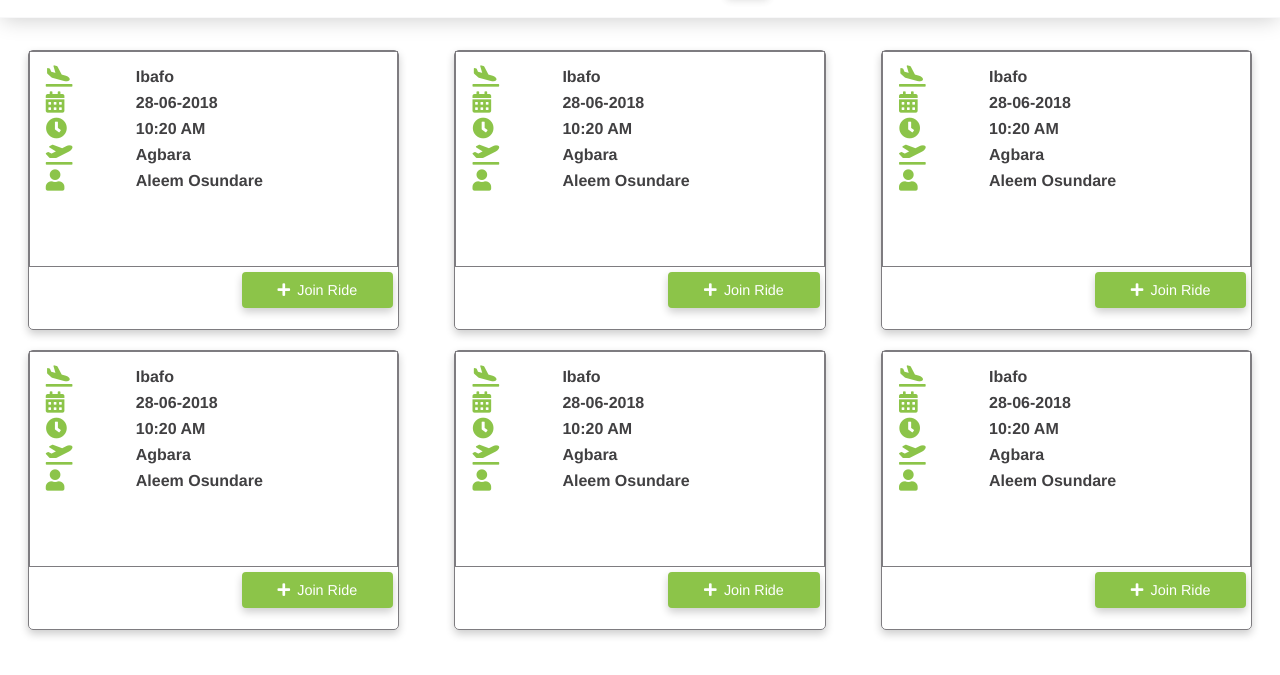
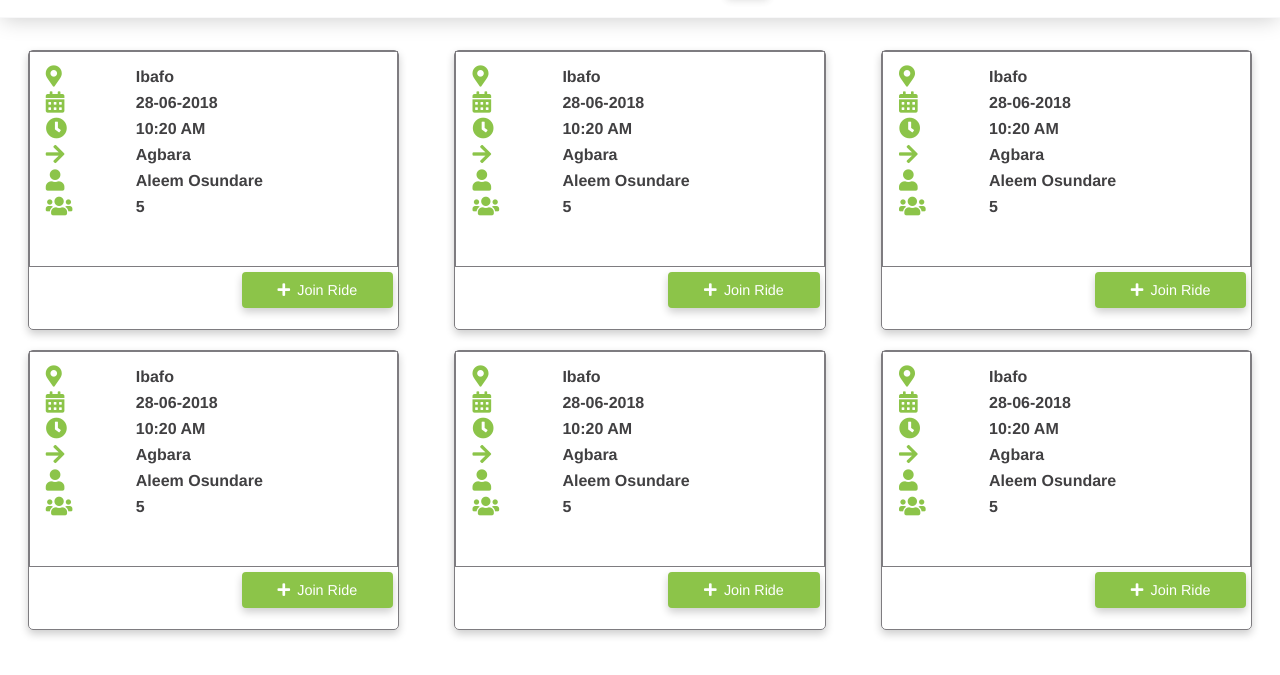
Before and after one commit to lexcorp16/ride-my-way, a website: page UI/views/offers.html in a window 1280 px wide. Shown: the part 53-728 px from the top of the page. Drawn offline with Linux system fonts and the light colour scheme; a web font is replaced by a local one.

Commit message:
implement feedback on UI

```diff
--- a/UI/assets/css/style.css
+++ b/UI/assets/css/style.css
@@ -492,7 +492,7 @@ th.main-header {
 
 .collapsible {
   align-items: center;
-  background-color: #dddddd;
+  background-color: #c5e1a5;
   border: none;
   color: #414042;
   cursor: pointer;
@@ -509,7 +509,7 @@ th.main-header {
 
 .active,
 .collapsible:hover {
-  background-color: #c0c0c0;
+  background-color: #aed581;
 }
 
 .collapsible:after {
--- a/UI/views/offers.html
+++ b/UI/views/offers.html
@@ -44,7 +44,7 @@
     <div class="offer">
       <div class="offer-main-content">
         <p>
-          <i class="fas fa-plane-arrival fa-lg"></i>
+          <i class="fas fa-map-marker-alt fa-lg"></i>
           <b>Ibafo</b>
         </p>
         <p>
@@ -56,12 +56,16 @@
           <b>10:20 AM</b>
         </p>
         <p>
-          <i class="fas fa-plane-departure fa-lg"></i>
+          <i class="fas fa-arrow-right fa-lg"></i>
           <b>Agbara</b>
         </p>
         <p>
           <i class="fas fa-user fa-lg"></i>
           <b>Aleem Osundare</b>
+        </p>
+        <p>
+          <i class="fas fa-users fa-lg"></i>
+          <b>5</b>
         </p>
       </div>
       <a href="#" class="btn">
@@ -70,7 +74,7 @@
     <div class="offer">
       <div class="offer-main-content">
         <p>
-          <i class="fas fa-plane-arrival fa-lg"></i>
+          <i class="fas fa-map-marker-alt fa-lg"></i>
           <b>Ibafo</b>
         </p>
         <p>
@@ -82,12 +86,16 @@
           <b>10:20 AM</b>
         </p>
         <p>
-          <i class="fas fa-plane-departure fa-lg"></i>
+          <i class="fas fa-arrow-right fa-lg"></i>
           <b>Agbara</b>
         </p>
         <p>
           <i class="fas fa-user fa-lg"></i>
           <b>Aleem Osundare</b>
+        </p>
+        <p>
+          <i class="fas fa-users fa-lg"></i>
+          <b>5</b>
         </p>
       </div>
       <a href="#" class="btn">
@@ -96,7 +104,7 @@
     <div class="offer">
       <div class="offer-main-content">
         <p>
-          <i class="fas fa-plane-arrival fa-lg"></i>
+          <i class="fas fa-map-marker-alt fa-lg"></i>
           <b>Ibafo</b>
         </p>
         <p>
@@ -108,12 +116,16 @@
           <b>10:20 AM</b>
         </p>
         <p>
-          <i class="fas fa-plane-departure fa-lg"></i>
+          <i class="fas fa-arrow-right fa-lg"></i>
           <b>Agbara</b>
         </p>
         <p>
           <i class="fas fa-user fa-lg"></i>
           <b>Aleem Osundare</b>
+        </p>
+        <p>
+          <i class="fas fa-users fa-lg"></i>
+          <b>5</b>
         </p>
       </div>
       <a href="#" class="btn">
@@ -122,7 +134,7 @@
     <div class="offer">
       <div class="offer-main-content">
         <p>
-          <i class="fas fa-plane-arrival fa-lg"></i>
+          <i class="fas fa-map-marker-alt fa-lg"></i>
           <b>Ibafo</b>
         </p>
         <p>
@@ -134,12 +146,16 @@
           <b>10:20 AM</b>
         </p>
         <p>
-          <i class="fas fa-plane-departure fa-lg"></i>
+          <i class="fas fa-arrow-right fa-lg"></i>
           <b>Agbara</b>
         </p>
         <p>
           <i class="fas fa-user fa-lg"></i>
           <b>Aleem Osundare</b>
+        </p>
+        <p>
+          <i class="fas fa-users fa-lg"></i>
+          <b>5</b>
         </p>
       </div>
       <a href="#" class="btn">
@@ -148,7 +164,7 @@
     <div class="offer">
       <div class="offer-main-content">
         <p>
-          <i class="fas fa-plane-arrival fa-lg"></i>
+          <i class="fas fa-map-marker-alt fa-lg"></i>
           <b>Ibafo</b>
         </p>
         <p>
@@ -160,12 +176,16 @@
           <b>10:20 AM</b>
         </p>
         <p>
-          <i class="fas fa-plane-departure fa-lg"></i>
+          <i class="fas fa-arrow-right fa-lg"></i>
           <b>Agbara</b>
         </p>
         <p>
           <i class="fas fa-user fa-lg"></i>
           <b>Aleem Osundare</b>
+        </p>
+        <p>
+          <i class="fas fa-users fa-lg"></i>
+          <b>5</b>
         </p>
       </div>
       <a href="#" class="btn">
@@ -174,7 +194,7 @@
     <div class="offer">
       <div class="offer-main-content">
         <p>
-          <i class="fas fa-plane-arrival fa-lg"></i>
+          <i class="fas fa-map-marker-alt fa-lg"></i>
           <b>Ibafo</b>
         </p>
         <p>
@@ -186,12 +206,16 @@
           <b>10:20 AM</b>
         </p>
         <p>
-          <i class="fas fa-plane-departure fa-lg"></i>
+          <i class="fas fa-arrow-right fa-lg"></i>
           <b>Agbara</b>
         </p>
         <p>
           <i class="fas fa-user fa-lg"></i>
           <b>Aleem Osundare</b>
+        </p>
+        <p>
+          <i class="fas fa-users fa-lg"></i>
+          <b>5</b>
         </p>
       </div>
       <a href="#" class="btn">
```
Also changed, not shown: UI/views/my-offers.html (+6 -0 lines).
